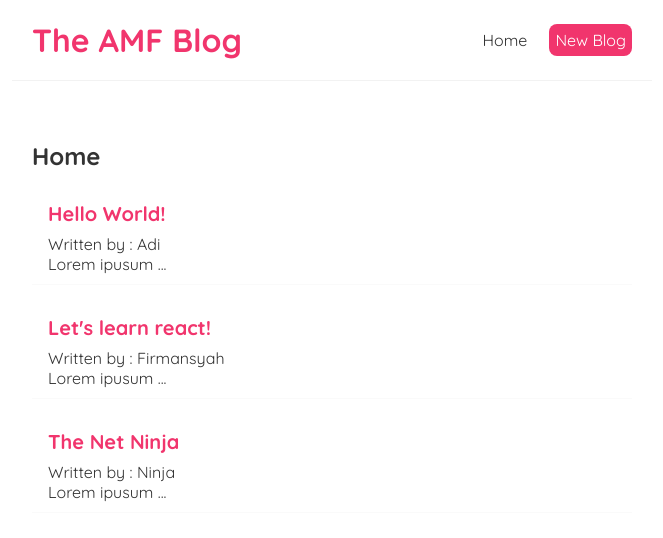
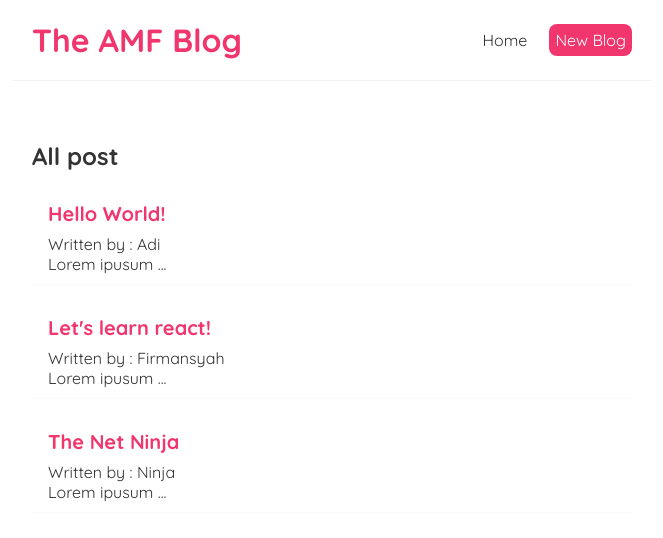
Before and after one commit to hidayahapriliansyah/belajar-react-netninja-project, a React (Create React App) app: page / in a window 1280 px wide. Shown: the top 538 px of the page, without its empty margins (308-971 px from the left). Built offline with nearby package versions, Linux system fonts and the light colour scheme.

Commit message:
belajar props, seruuu

```diff
--- /dev/null
+++ b/src/BlogLists.js
@@ -0,0 +1,20 @@
+const BlogLists = ({ blogs, title }) => {
+  // const blogs = props.blogs;
+  // const title = props.title;
+  // const { blogs, title } = props;
+
+  return (
+    <div className="blog-lists">
+      <h2>{ title }</h2>
+      { blogs.map((blog) => (
+        <div className="blog-preview" key={blog.id} >
+            <h2>{ blog.title }</h2>
+            <p>Written by : { blog.author }</p>
+            <p>{ blog.body }</p>
+          </div>
+      ))}
+    </div>
+  )
+}
+
+export default BlogLists;
--- a/src/Home.js
+++ b/src/Home.js
@@ -1,4 +1,5 @@
 import { useState } from "react";
+import BlogLists from './BlogLists';
 
 const Home = (props) => {
   // const { name, age, array, link } = props;
@@ -21,7 +22,6 @@ const Home = (props) => {
 
   return (
     <section className="home">
-      <h1 className="title">Home</h1>
       {/* <p>{nameUI}</p>
       <p>Umur {age}</p>
       <p>Test array {array} </p>
@@ -29,13 +29,7 @@ const Home = (props) => {
       <br />
       <button onClick={handleClick}>Click Me Change Name</button>
       <button onClick={(e) => handleClickAgain('Hidayah', e)}>Click Me Again</button> */}
-      { blogs.map((blog) => (
-          <div className="blog-preview" key={blog.id} >
-            <h2>{ blog.title }</h2>
-            <p>Written by : { blog.author }</p>
-            <p>{ blog.body }</p>
-          </div>
-      ))}
+      <BlogLists blogs={blogs} title="All post" />
     </section>
   );
 };
```
